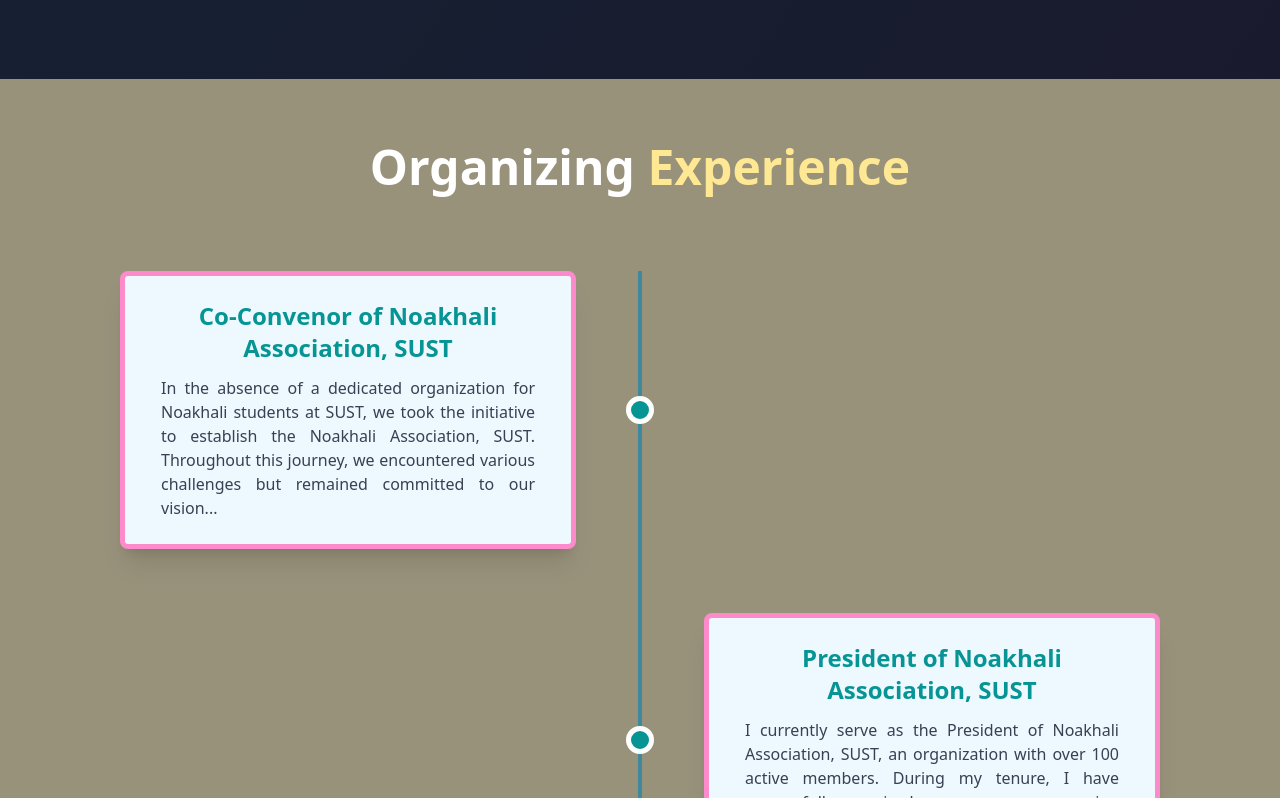
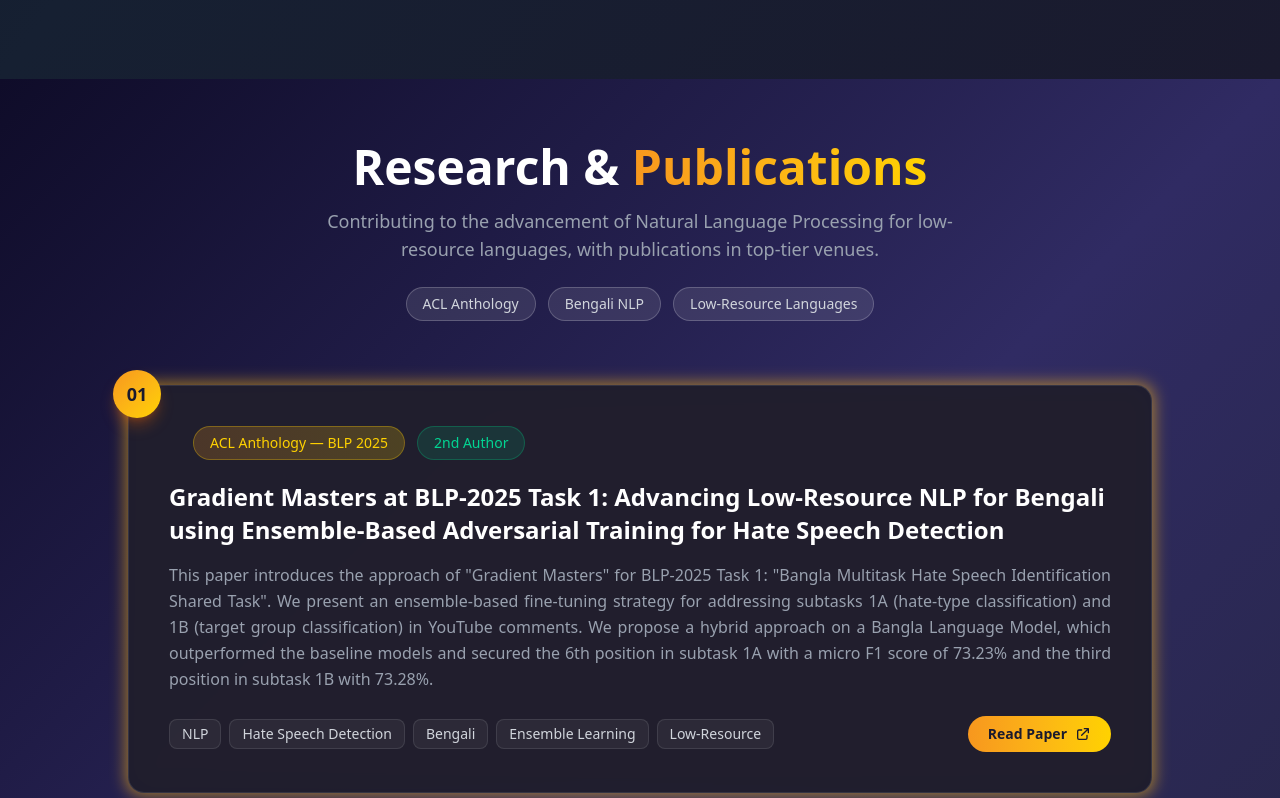
Before and after one commit to naimur1046/personal-portfolio, a React (Vite) app: page / in a window 1280 px wide. Shown: the part 3522-4320 px from the top of the page. Built offline with nearby package versions, Linux system fonts and the light colour scheme.

Commit message:
Add research section in the ui

```diff
--- a/src/App.tsx
+++ b/src/App.tsx
@@ -4,6 +4,7 @@
 import Contact from './pages/Contact'
 import Home from './pages/Home'
 import Projects from './pages/Projects'
+import Research from './pages/Research'
 import OrganizingExperience from './pages/OrganizingExperience'
 
 function App() {
@@ -21,6 +22,9 @@
     <section id="projects" >
       <Projects />
     </section>
+    <section id="research">
+      <Research />
+    </section>
     <section id="experience">
       <OrganizingExperience/>
     </section>
--- /dev/null
+++ b/src/pages/Research.tsx
@@ -0,0 +1,191 @@
+import { motion } from "framer-motion";
+
+interface Paper {
+  title: string;
+  abstract: string;
+  venue: string;
+  role: string;
+  tags: string[];
+  link: string;
+}
+
+const papers: Paper[] = [
+  {
+    title:
+      "Gradient Masters at BLP-2025 Task 1: Advancing Low-Resource NLP for Bengali using Ensemble-Based Adversarial Training for Hate Speech Detection",
+    abstract:
+      'This paper introduces the approach of "Gradient Masters" for BLP-2025 Task 1: "Bangla Multitask Hate Speech Identification Shared Task". We present an ensemble-based fine-tuning strategy for addressing subtasks 1A (hate-type classification) and 1B (target group classification) in YouTube comments. We propose a hybrid approach on a Bangla Language Model, which outperformed the baseline models and secured the 6th position in subtask 1A with a micro F1 score of 73.23% and the third position in subtask 1B with 73.28%.',
+    venue: "ACL Anthology — BLP 2025",
+    role: "2nd Author",
+    tags: ["NLP", "Hate Speech Detection", "Bengali", "Ensemble Learning", "Low-Resource"],
+    link: "https://aclanthology.org/2025.banglalp-1.34/",
+  },
+  {
+    title:
+      "WoNBias: A Dataset for Classifying Bias & Prejudice Against Women in Bengali Text",
+    abstract:
+      "This paper presents WoNBias, a curated Bengali dataset to identify gender-based biases, stereotypes, and harmful language directed at women. It merges digital sources — social media, blogs, news — with offline tactics comprising surveys and focus groups, alongside some existing corpora to compile a total of 31,484 entries (10,656 negative; 10,170 positive; 10,658 neutral). WoNBias reflects the sociocultural subtleties of bias in both Bengali digital and offline conversations.",
+    venue: "ACL Anthology",
+    role: "4th Author",
+    tags: ["NLP", "Gender Bias", "Bengali", "Dataset", "Content Moderation"],
+    link: "https://aclanthology.org/2025.gebnlp-1.10/",
+  },
+];
+
+const cardVariants = {
+  hidden: (i: number) => ({
+    opacity: 0,
+    y: 60,
+    rotateX: 8,
+    transition: { delay: i * 0.2 },
+  }),
+  visible: (i: number) => ({
+    opacity: 1,
+    y: 0,
+    rotateX: 0,
+    transition: {
+      delay: i * 0.25,
+      duration: 0.7,
+      ease: [0.25, 0.46, 0.45, 0.94],
+    },
+  }),
+};
+
+const Research = () => {
+  return (
+    <div className="w-full mx-auto px-6 md:px-20 py-16 bg-gradient-to-br from-[#0f0c29] via-[#302b63] to-[#24243e] min-h-screen">
+      {/* Section Title */}
+      <motion.div
+        initial={{ opacity: 0, y: -30 }}
+        whileInView={{ opacity: 1, y: 0 }}
+        viewport={{ once: true }}
+        transition={{ duration: 0.6 }}
+        className="text-center mb-16"
+      >
+        <h1 className="text-5xl font-bold text-white mb-4">
+          Research &{" "}
+          <span className="bg-gradient-to-r from-[#f7971e] to-[#ffd200] bg-clip-text text-transparent">
+            Publications
+          </span>
+        </h1>
+        <p className="text-gray-400 text-lg max-w-2xl mx-auto">
+          Contributing to the advancement of Natural Language Processing for
+          low-resource languages, with publications in top-tier venues.
+        </p>
+        <div className="mt-6 flex justify-center gap-3">
+          <span className="px-4 py-1.5 rounded-full bg-white/10 text-sm text-gray-300 border border-white/20">
+            ACL Anthology
+          </span>
+          <span className="px-4 py-1.5 rounded-full bg-white/10 text-sm text-gray-300 border border-white/20">
+            Bengali NLP
+          </span>
+          <span className="px-4 py-1.5 rounded-full bg-white/10 text-sm text-gray-300 border border-white/20">
+            Low-Resource Languages
+          </span>
+        </div>
+      </motion.div>
+
+      {/* Papers */}
+      <div className="max-w-5xl mx-auto flex flex-col gap-10">
+        {papers.map((paper, index) => (
+          <motion.div
+            key={index}
+            custom={index}
+            variants={cardVariants}
+            initial="hidden"
+            whileInView="visible"
+            viewport={{ once: true, amount: 0.3 }}
+            whileHover={{ scale: 1.02, y: -4 }}
+            className="relative group"
+          >
+            {/* Animated gradient border glow */}
+            <motion.div
+              className="absolute -inset-[2px] rounded-2xl opacity-60 group-hover:opacity-100 transition-opacity duration-500 blur-sm"
+              animate={{
+                background: [
+                  "linear-gradient(135deg, #f7971e, #ffd200, #f7971e)",
+                  "linear-gradient(135deg, #ffd200, #f7971e, #ffd200)",
+                  "linear-gradient(135deg, #f7971e, #ffd200, #f7971e)",
+                ],
+              }}
+              transition={{ duration: 4, repeat: Infinity, ease: "linear" }}
+            />
+
+            {/* Card */}
+            <div className="relative bg-[#1a1a2e]/95 backdrop-blur-sm rounded-2xl p-8 md:p-10 border border-white/10">
+              {/* Paper number badge */}
+              <div className="absolute -top-4 -left-4 w-12 h-12 rounded-full bg-gradient-to-br from-[#f7971e] to-[#ffd200] flex items-center justify-center shadow-lg shadow-orange-500/30">
+                <span className="text-[#1a1a2e] font-bold text-lg">
+                  {String(index + 1).padStart(2, "0")}
+                </span>
+              </div>
+
+              {/* Venue & Role badges */}
+              <div className="flex flex-wrap gap-3 mb-5 ml-6">
+                <span className="px-4 py-1.5 rounded-full bg-gradient-to-r from-[#f7971e]/20 to-[#ffd200]/20 text-[#ffd200] text-sm font-medium border border-[#ffd200]/30">
+                  {paper.venue}
+                </span>
+                <span className="px-4 py-1.5 rounded-full bg-emerald-500/15 text-emerald-400 text-sm font-medium border border-emerald-500/30">
+                  {paper.role}
+                </span>
+              </div>
+
+              {/* Title */}
+              <h2 className="text-xl md:text-2xl font-bold text-white mb-4 leading-snug">
+                {paper.title}
+              </h2>
+
+              {/* Abstract */}
+              <p className="text-gray-400 leading-relaxed mb-6 text-justify">
+                {paper.abstract}
+              </p>
+
+              {/* Tags & Link */}
+              <div className="flex flex-wrap items-center justify-between gap-4">
+                <div className="flex flex-wrap gap-2">
+                  {paper.tags.map((tag) => (
+                    <span
+                      key={tag}
+                      className="px-3 py-1 rounded-lg bg-white/5 text-gray-300 text-sm border border-white/10 hover:bg-white/10 hover:border-white/20 transition-colors"
+                    >
+                      {tag}
+                    </span>
+                  ))}
+                </div>
+                <a
+                  href={paper.link}
+                  target="_blank"
+                  rel="noopener noreferrer"
+                  className="inline-flex items-center gap-2 px-5 py-2 rounded-full bg-gradient-to-r from-[#f7971e] to-[#ffd200] text-[#1a1a2e] font-semibold text-sm hover:shadow-lg hover:shadow-orange-500/30 transition-all"
+                >
+                  Read Paper
+                  <svg xmlns="http://www.w3.org/2000/svg" className="w-4 h-4" fill="none" viewBox="0 0 24 24" stroke="currentColor" strokeWidth={2}>
+                    <path strokeLinecap="round" strokeLinejoin="round" d="M10 6H6a2 2 0 00-2 2v10a2 2 0 002 2h10a2 2 0 002-2v-4M14 4h6m0 0v6m0-6L10 14" />
+                  </svg>
+                </a>
+              </div>
+            </div>
+          </motion.div>
+        ))}
+      </div>
+
+      {/* Bottom decorative element */}
+      <motion.div
+        initial={{ opacity: 0 }}
+        whileInView={{ opacity: 1 }}
+        viewport={{ once: true }}
+        transition={{ delay: 0.8, duration: 0.6 }}
+        className="text-center mt-16"
+      >
+        <div className="inline-flex items-center gap-3 px-6 py-3 rounded-full bg-white/5 border border-white/10">
+          <div className="w-2 h-2 rounded-full bg-emerald-400 animate-pulse" />
+          <span className="text-gray-400 text-sm">
+            More research in progress...
+          </span>
+        </div>
+      </motion.div>
+    </div>
+  );
+};
+
+export default Research;
```
